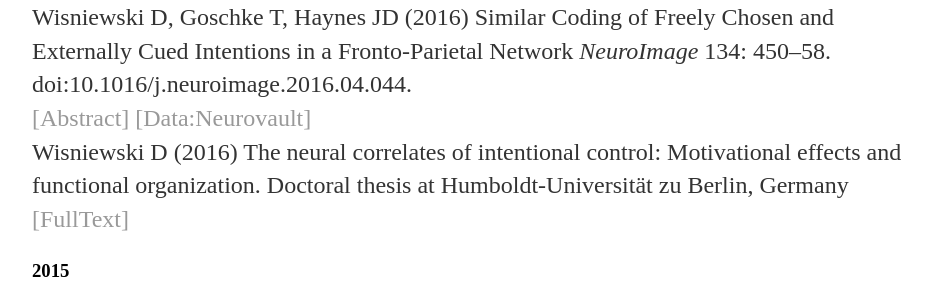
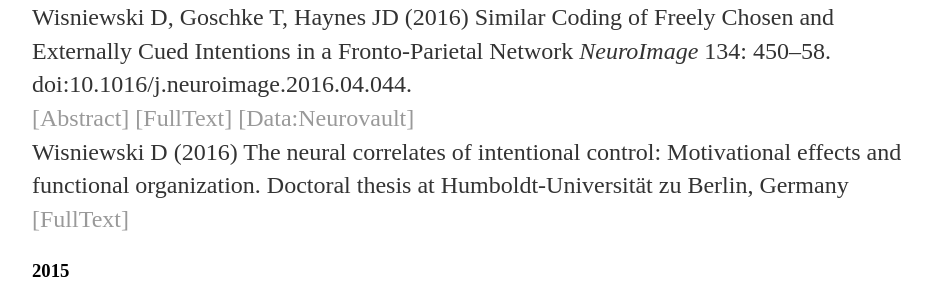
Before and after one commit to davidwisniewski/davidwisniewski.github.io, a Jekyll site: the page built from publications/index.html, in a window 1280 px wide. Shown: the part 289-589 px from the top of the page, without its empty margins (160-1091 px from the left). Built offline with Jekyll 4.4.1, drawn with Linux system fonts in a browser that asks for light colours.

Commit message:
changed full text
licencensing issue with pdf so I uysed the allowed post print instead

```diff
--- a/publications/index.html
+++ b/publications/index.html
@@ -8,7 +8,7 @@ title: David Wisniewski
 	<h3>2016</h3>
 	<p>
 	Wisniewski D, Goschke T, Haynes JD (2016) Similar Coding of Freely Chosen and Externally Cued Intentions in a Fronto-Parietal Network <em>NeuroImage</em> 134: 450–58. doi:10.1016/j.neuroimage.2016.04.044.<br>
-	<a href="http://www.sciencedirect.com/science/article/pii/S1053811916300842">[Abstract]</a> <a href="http://neurovault.org/collections/1359/">[Data:Neurovault]</a><br>
+	<a href="http://www.sciencedirect.com/science/article/pii/S1053811916300842">[Abstract]</a> <a href="/files/Post Print Wisniewski et al NeuroImage 2016.pdf">[FullText]</a> <a href="http://neurovault.org/collections/1359/">[Data:Neurovault]</a><br>
 	Wisniewski D (2016) The neural correlates of intentional control: Motivational effects and functional organization. Doctoral thesis at Humboldt-Universität zu Berlin, Germany<br>
 	<a href="http://edoc.hu-berlin.de/docviews/abstract.php?id=42661">[FullText]</a>
 	</p>
```
Also changed, not shown: 2 other files.
